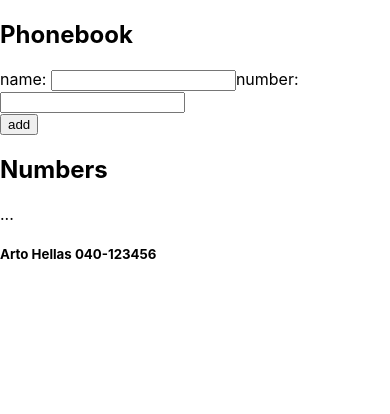
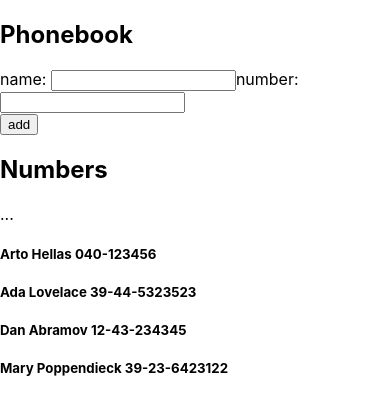
Before and after one commit to maximeVa/web3, a React (Create React App) app in the folder exercises/module4/phonebook/: page / in a window 390 px wide. Shown: the top 414 px of the page. Built offline with nearby package versions, Linux system fonts and the light colour scheme; data requests are answered from the project's data file.

Commit message:
2.11 - phonebook step6

```diff
--- /dev/null
+++ b/exercises/module4/phonebook/db.json
@@ -0,0 +1,24 @@
+{
+    "persons":[
+      {
+        "name": "Arto Hellas",
+        "number": "040-123456",
+        "id": 1
+      },
+      {
+        "name": "Ada Lovelace",
+        "number": "39-44-5323523",
+        "id": 2
+      },
+      {
+        "name": "Dan Abramov",
+        "number": "12-43-234345",
+        "id": 3
+      },
+      {
+        "name": "Mary Poppendieck",
+        "number": "39-23-6423122",
+        "id": 4
+      }
+    ]
+  }
--- a/exercises/module4/phonebook/package.json
+++ b/exercises/module4/phonebook/package.json
@@ -6,6 +6,7 @@
     "@testing-library/jest-dom": "^5.16.5",
     "@testing-library/react": "^13.4.0",
     "@testing-library/user-event": "^13.5.0",
+    "axios": "^1.1.2",
     "react": "^18.2.0",
     "react-dom": "^18.2.0",
     "react-scripts": "5.0.1",
--- a/exercises/module4/phonebook/src/App.js
+++ b/exercises/module4/phonebook/src/App.js
@@ -1,12 +1,25 @@
-import { useState } from 'react'
+import { useState, useEffect } from 'react'
+import axios from 'axios'
 
 const App = () => {
-  const [persons, setPersons] = useState([
-    { name: 'Arto Hellas', number: '040-123456' },
-  ])
+
+
+
+  const [persons, setPersons] = useState([])
+
   const [newValues, setnewValues] = useState({
     name: '',
     number: ''});
+
+    useEffect(() => {
+      console.log('effect')
+      axios
+        .get('http://localhost:3001/persons')
+        .then(response => {
+          console.log('promise fulfilled')
+          setPersons(response.data)
+        })
+    }, [])
 
   const addPerson = (event) => {
     event.preventDefault()
```
